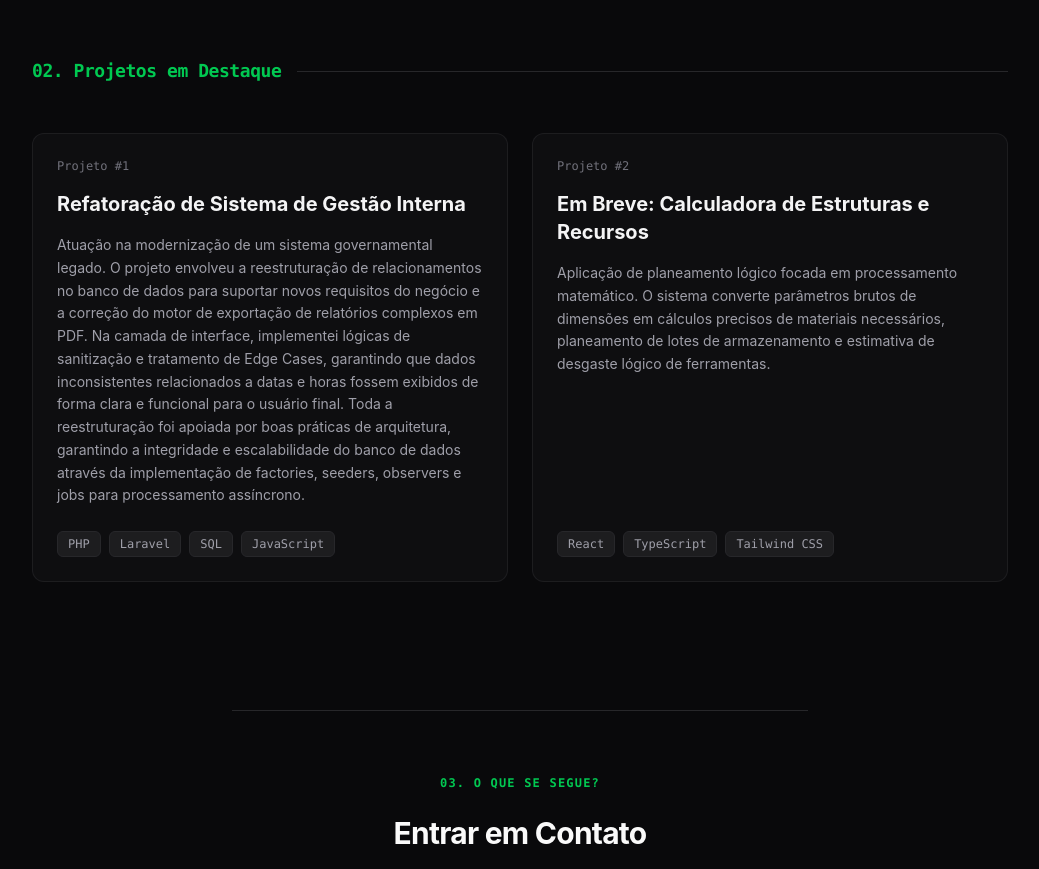
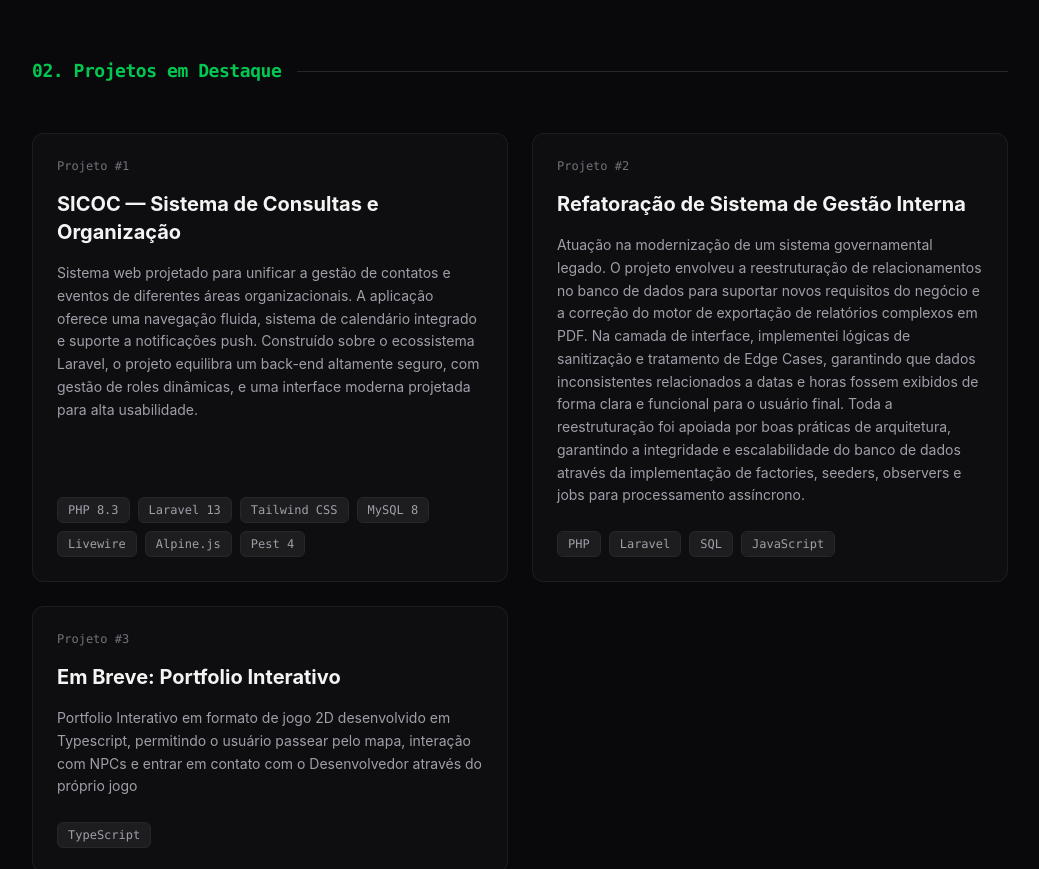
Before and after one commit to PeuBrazil/portfolio-fullstack, a React (Vite) app: page / in a window 1280 px wide. Shown: the part 1340-2209 px from the top of the page, without its empty margins (120-1159 px from the left). Built offline with nearby package versions, Linux system fonts and the light colour scheme.

Commit message:
feat: adiciona projeto SICOC e habilita redirecionamento nos cards

```diff
--- a/src/App.tsx
+++ b/src/App.tsx
@@ -30,6 +30,7 @@ export default function App() {
                 title={project.title}
                 description={project.description}
                 techs={project.techs}
+                link={project.link}
               />
             ))}
           </div>
--- a/src/components/ProjectCard.tsx
+++ b/src/components/ProjectCard.tsx
@@ -3,11 +3,20 @@ interface ProjectCardProps {
   description: string;
   techs: string[];
   index: number;
+  link?: string;
 }
 
-export function ProjectCard({ title, description, techs, index }: ProjectCardProps) {
+export function ProjectCard({ title, description, techs, index, link }: ProjectCardProps) {
+
+  const Wrapper = link ? 'a' : 'div';
+
   return (
-    <div className="group relative p-6 bg-zinc-900/40 border border-zinc-800/60 rounded-xl hover:border-zinc-700/80 hover:bg-zinc-900/60 transition-all duration-300 flex flex-col justify-between">
+    <Wrapper
+      href={link}
+      target={link ? "_blank" : undefined}
+      rel={link ? "noopener noreferrer" : undefined}
+      className={`group relative p-6 bg-zinc-900/40 border border-zinc-800/60 rounded-xl hover:border-zinc-700/80 hover:bg-zinc-900/60 transition-all duration-300 flex flex-col justify-between ${link ? 'cursor-pointer block' : ''}`}
+    >
       <div className="space-y-4">
         <div className="flex items-center justify-between text-zinc-500">
           <span className="font-mono text-xs">Projeto #{index + 1}</span>
@@ -19,6 +28,7 @@ export function ProjectCard({ title, description, techs, index }: ProjectCardPro
           {description}
         </p>
       </div>
+
       <div className="flex flex-wrap gap-2 pt-6 font-mono text-xs text-zinc-400">
         {techs.map((tech, tIndex) => (
           <span key={tIndex} className="px-2.5 py-1 bg-zinc-800/60 rounded-md border border-zinc-800">
@@ -26,6 +36,6 @@ export function ProjectCard({ title, description, techs, index }: ProjectCardPro
           </span>
         ))}
       </div>
-    </div>
+    </Wrapper>
   );
 }
--- a/src/data/projects.json
+++ b/src/data/projects.json
@@ -1,12 +1,18 @@
 [
+ {
+  "title": "SICOC — Sistema de Consultas e Organização",
+  "description": "Sistema web projetado para unificar a gestão de contatos e eventos de diferentes áreas organizacionais. A aplicação oferece uma navegação fluida, sistema de calendário integrado e suporte a notificações push. Construído sobre o ecossistema Laravel, o projeto equilibra um back-end altamente seguro, com gestão de roles dinâmicas, e uma interface moderna projetada para alta usabilidade.",
+  "techs": ["PHP 8.3", "Laravel 13", "Tailwind CSS", "MySQL 8", "Livewire", "Alpine.js", "Pest 4"],
+    "link": "https://github.com/PeuBrazil/Sicoc"
+},
   {
     "title": "Refatoração de Sistema de Gestão Interna",
     "description": "Atuação na modernização de um sistema governamental legado. O projeto envolveu a reestruturação de relacionamentos no banco de dados para suportar novos requisitos do negócio e a correção do motor de exportação de relatórios complexos em PDF. Na camada de interface, implementei lógicas de sanitização e tratamento de Edge Cases, garantindo que dados inconsistentes relacionados a datas e horas fossem exibidos de forma clara e funcional para o usuário final. Toda a reestruturação foi apoiada por boas práticas de arquitetura, garantindo a integridade e escalabilidade do banco de dados através da implementação de factories, seeders, observers e jobs para processamento assíncrono.",
     "techs": ["PHP", "Laravel", "SQL", "JavaScript"]
   },
   {
-    "title": "Em Breve: Calculadora de Estruturas e Recursos",
-    "description": "Aplicação de planeamento lógico focada em processamento matemático. O sistema converte parâmetros brutos de dimensões em cálculos precisos de materiais necessários, planeamento de lotes de armazenamento e estimativa de desgaste lógico de ferramentas.",
-    "techs": ["React", "TypeScript", "Tailwind CSS"]
+    "title": "Em Breve: Portfolio Interativo",
+    "description": "Portfolio Interativo em formato de jogo 2D desenvolvido em Typescript, permitindo o usuário passear pelo mapa, interação com NPCs e entrar em contato com o Desenvolvedor através do próprio jogo",
+    "techs": ["TypeScript"]
   }
 ]
```
